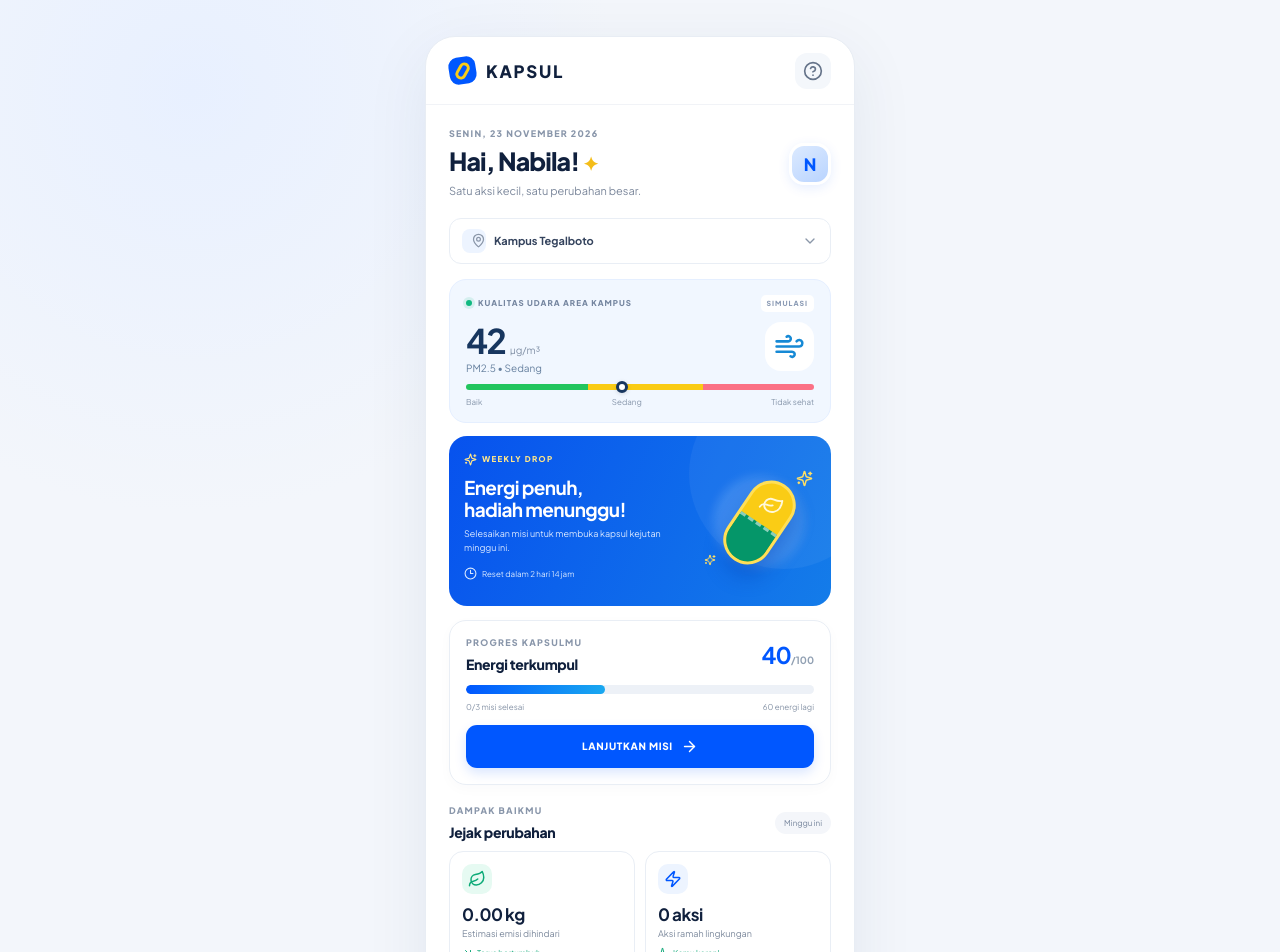
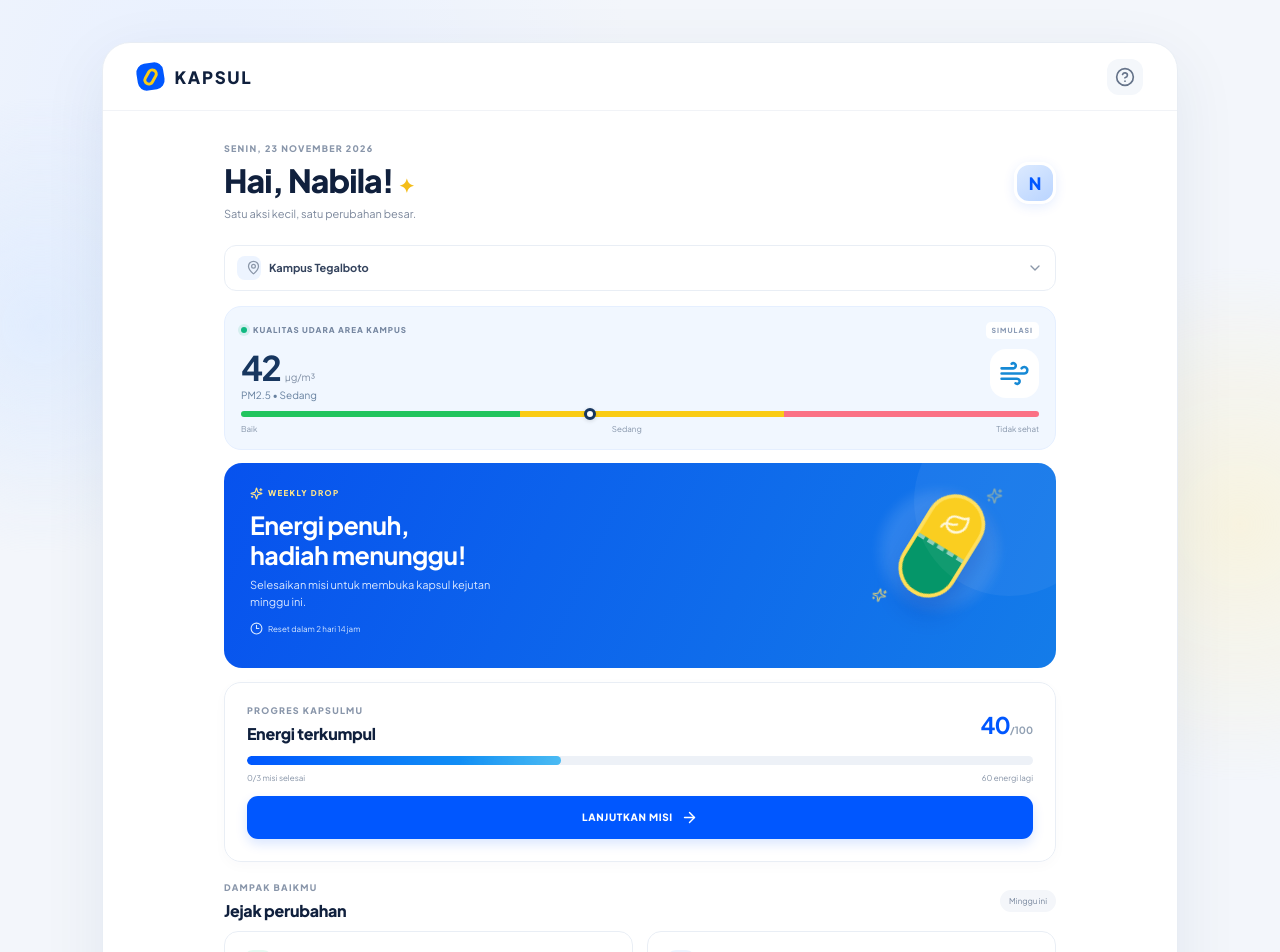
Before and after one commit to nabilagx/kapsul, a Next.js app: page / in a window 1280 px wide. Shown: the top 952 px of the page. Built offline with nearby package versions, Linux system fonts and the light colour scheme.

Commit message:
Add responsive layout and refined motion to KAPSUL

```diff
--- a/src/app/globals.css
+++ b/src/app/globals.css
@@ -167,3 +167,66 @@ input[type=range]{width:100%;accent-color:var(--blue);margin:9px 0 3px}
 .receipt-total strong{font-size:12px;color:#07976a}
 @media(min-width:700px){.app-shell{padding:36px}.phone-frame{min-height:calc(100vh - 72px)}.modal-backdrop{align-items:center}.modal-sheet{border-radius:25px;max-height:85vh}.app-content{padding-left:23px;padding-right:23px}}
 @media(max-width:380px){.app-shell{padding:0}.phone-frame{border-radius:0;min-height:100vh}.app-content{padding-left:17px;padding-right:17px}.drop-copy{width:68%}.capsule-art{right:4px}.drop-copy h2{font-size:17px}}
+
+
+/* Modern motion + desktop polish */
+.app-shell{isolation:isolate;position:relative;overflow:hidden}
+.app-shell:before,.app-shell:after{content:"";position:fixed;pointer-events:none;z-index:-1;border-radius:50%;filter:blur(1px)}
+.app-shell:before{width:460px;height:460px;left:-190px;top:12%;background:radial-gradient(circle,#d8e8ff99 0,transparent 70%)}
+.app-shell:after{width:520px;height:520px;right:-220px;bottom:2%;background:radial-gradient(circle,#fff0b966 0,transparent 70%)}
+.app-content{animation:content-enter .42s cubic-bezier(.2,.7,.2,1) both}
+.app-content.page-home,.app-content.page-missions,.app-content.page-wallet{animation-name:content-enter}
+@keyframes content-enter{from{opacity:0;transform:translateY(9px)}to{opacity:1;transform:translateY(0)}}
+.brand-mark{transition:transform .35s cubic-bezier(.2,.8,.2,1)}
+.brand:hover .brand-mark{transform:rotate(8deg) scale(1.07)}
+.icon-button,.campus-select,.primary-button,.outline-button,.receipt-button,.qr-button,.bottom-nav button{transition:transform .2s ease,box-shadow .2s ease,background-color .2s ease,color .2s ease}
+.icon-button:hover,.qr-button:hover{transform:translateY(-2px);box-shadow:0 5px 14px #18365b12}
+.primary-button:not(:disabled):hover,.outline-button:not(:disabled):hover{transform:translateY(-2px)}
+.primary-button:active,.outline-button:active{transform:scale(.985)}
+.air-card,.drop-card,.energy-card,.impact-card,.mission-card,.voucher-card,.wallet-summary{animation:card-in .45s cubic-bezier(.2,.7,.2,1) both}
+.drop-card{animation-delay:.04s}
+.energy-card{animation-delay:.08s}
+.impact-card:nth-child(2){animation-delay:.06s}
+@keyframes card-in{from{opacity:0;transform:translateY(12px)}to{opacity:1;transform:translateY(0)}}
+.capsule{animation:capsule-float 4.4s ease-in-out infinite;transform-origin:50% 50%}
+@keyframes capsule-float{0%,100%{transform:rotate(34deg) translateY(0)}50%{transform:rotate(30deg) translateY(-6px)}}
+.capsule-glow{animation:glow-pulse 3.4s ease-in-out infinite}
+@keyframes glow-pulse{0%,100%{opacity:.5;transform:scale(.94)}50%{opacity:1;transform:scale(1.08)}}
+.sparkle{animation:sparkle-pop 2.8s ease-in-out infinite}
+.s2{animation-delay:.8s}
+@keyframes sparkle-pop{0%,100%{opacity:.45;transform:scale(.8) rotate(0)}50%{opacity:1;transform:scale(1.15) rotate(20deg)}}
+.energy-track span,.mini-progress span{position:relative;overflow:hidden}
+.energy-track span:after,.mini-progress span:after{content:"";position:absolute;inset:0;background:linear-gradient(100deg,transparent,#ffffff55,transparent);transform:translateX(-100%);animation:progress-shimmer 3.5s ease-in-out infinite}
+@keyframes progress-shimmer{to{transform:translateX(150%)}}
+.mission-card:hover,.impact-card:hover,.voucher-card:hover{transform:translateY(-2px);box-shadow:0 9px 24px #1e3a5f0b}
+.mission-card,.impact-card,.voucher-card{transition:transform .22s ease,box-shadow .22s ease}
+.bottom-nav button:hover{color:var(--blue)}
+.bottom-nav button.active span{animation:nav-pop .24s ease-out}
+@keyframes nav-pop{from{transform:scale(.88)}to{transform:scale(1)}}
+.modal-backdrop{animation:backdrop-in .2s ease both}
+@keyframes backdrop-in{from{opacity:0}to{opacity:1}}
+.modal-sheet{animation:rise .32s cubic-bezier(.2,.75,.2,1)}
+.loot-capsule{animation:loot-hover 2.8s ease-in-out infinite}
+@keyframes loot-hover{0%,100%{transform:rotate(24deg) translateY(0)}50%{transform:rotate(19deg) translateY(-8px)}}
+@media(min-width:760px){
+ .app-shell{padding:36px 5vw;align-items:stretch}
+ .phone-frame{max-width:1120px;min-height:calc(100vh - 72px);border-radius:28px;display:grid;grid-template-columns:1fr;grid-template-rows:68px minmax(0,1fr);}
+ .topbar{padding:0 34px}
+ .app-content{width:100%;max-width:860px;margin:0 auto;padding:32px 34px 116px;display:block}
+ .welcome-row{margin-bottom:22px}
+ .welcome-row h1,.page-intro h1{font-size:32px}
+ .air-card,.drop-card,.energy-card,.mission-progress,.mission-card,.wallet-summary,.voucher-card,.receipt-button,.wallet-note{max-width:100%}
+ .drop-card{min-height:205px;padding:24px 26px}
+ .drop-copy h2{font-size:25px}
+ .drop-copy p{font-size:11px;max-width:270px}
+ .capsule-art{right:7%;transform:scale(1.22)}
+ .energy-card{padding:22px}
+ .section-head h3{font-size:16px}
+ .impact-grid{gap:14px}
+ .impact-card{padding:18px}
+ .impact-card strong{font-size:21px}
+ .bottom-nav{left:50%;right:auto;transform:translateX(-50%);width:min(100%,860px);height:82px;border:1px solid #edf0f5;border-bottom:0;border-radius:20px 20px 0 0;padding:9px 24px 12px}
+ .modal-sheet{max-width:480px}
+}
+@media(min-width:1100px){.app-content{max-width:900px}.app-shell{padding:42px 8vw}.phone-frame{min-height:calc(100vh - 84px)}}
+@media(prefers-reduced-motion:reduce){*,*::before,*::after{animation-duration:.01ms!important;animation-iteration-count:1!important;scroll-behavior:auto!important;transition-duration:.01ms!important}}
```
